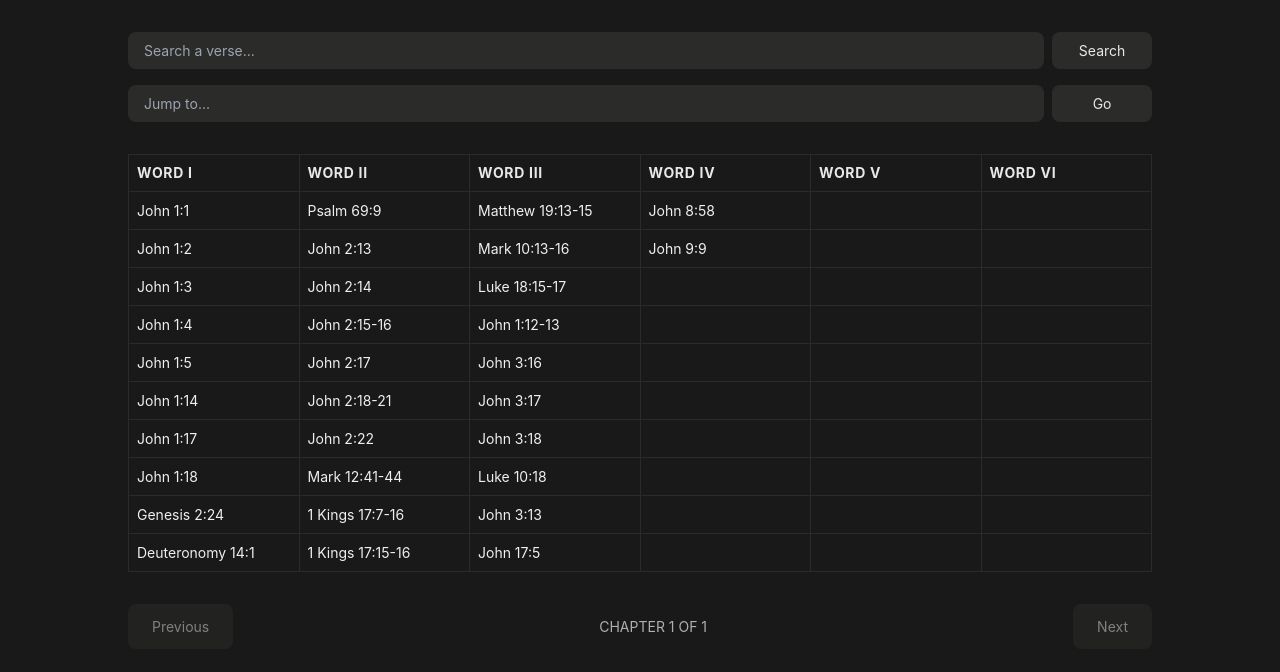
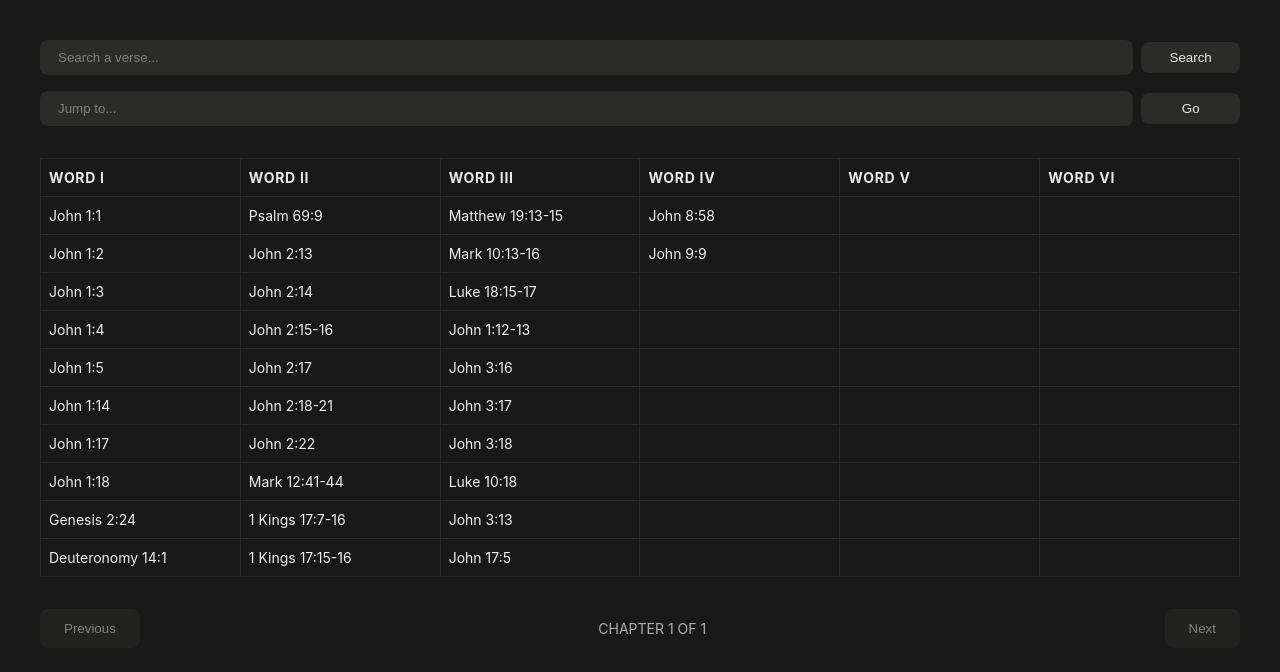
Before and after one commit to trinitarianbeliever/DailyBible, a plain HTML site: page index.html in a window 1280 px wide. Drawn offline with nearby package versions, Linux system fonts and the light colour scheme.

Commit message:
removed the tailwind css

```diff
--- a/index.html
+++ b/index.html
@@ -4,60 +4,60 @@
     <meta charset="UTF-8">
     <meta name="viewport" content="width=device-width, initial-scale=1.0">
     <title>Daily Bible Verses</title>
-    <!-- Load Tailwind CSS -->
-    <script src="https://cdn.tailwindcss.com"></script>
     <!-- Link to external CSS file -->
     <link rel="stylesheet" href="styles.css">
 </head>
-<body class="p-8">
+<body>
+    <div class="main-container">
         <!-- Verse Search input and button -->
-    <div class="flex items-center justify-center mb-4 mx-auto max-w-5xl w-full">
-        <input type="text" id="verseSearchInput" placeholder="Search a verse..." class="w-full px-4 py-2 bg-[rgb(43,43,42)] text-white rounded-lg text-left focus:outline-none focus:ring-2 focus:ring-[rgb(232,232,232)] placeholder-gray-400">
-        <button id="verseSearchBtn" class="bg-[rgb(43,43,42)] text-[rgb(232,232,232)] w-28 py-2 rounded-lg hover:bg-gray-700 transition-colors duration-200 ml-2">
+        <div class="input-group search-group">
+            <input type="text" id="verseSearchInput" placeholder="Search a verse..." class="search-input">
+            <button id="verseSearchBtn" class="search-button">
                 Search
             </button>
         </div>
 
         <!-- Jump to Chapter input and button -->
-    <div class="flex items-center justify-center mb-8 mx-auto max-w-5xl w-full">
-        <input type="number" id="chapterInput" placeholder="Jump to..." class="w-full px-4 py-2 bg-[rgb(43,43,42)] text-white rounded-lg text-left focus:outline-none focus:ring-2 focus:ring-[rgb(232,232,232)] placeholder-gray-400">
-        <button id="jumpBtn" class="bg-[rgb(43,43,42)] text-[rgb(232,232,232)] w-28 py-2 rounded-lg hover:bg-gray-700 transition-colors duration-200 ml-2">
+        <div class="input-group jump-group">
+            <input type="number" id="chapterInput" placeholder="Jump to..." class="search-input">
+            <button id="jumpBtn" class="search-button">
                 Go
             </button>
         </div>
 
         <!-- Search Result Message -->
-    <div id="searchMessage" class="text-center text-red-500 mb-4 hidden">Verse not found.</div>
+        <div id="searchMessage" class="search-message hidden">Verse not found.</div>
 
         <!-- Main Table Container -->
-    <div id="mainTableContainer" class="overflow-x-auto mx-auto max-w-5xl">
-        <table class="min-w-full border border-[rgb(43,43,42)] rounded-lg table-fixed">
-            <thead class="bg-[#191919]">
+        <div id="mainTableContainer" class="table-container">
+            <table class="verse-table">
+                <thead>
                     <tr>
-                    <th scope="col" class="w-[calc(100%/6)] px-2 py-2 text-left text-sm font-bold uppercase tracking-wider rounded-tl-lg border-b border-r border-[rgb(43,43,42)] text-[rgb(232,232,232)]">WORD I</th>
-                    <th scope="col" class="w-[calc(100%/6)] px-2 py-2 text-left text-sm font-bold uppercase tracking-wider border-b border-r border-[rgb(43,43,42)] text-[rgb(232,232,232)]">WORD II</th>
-                    <th scope="col" class="w-[calc(100%/6)] px-2 py-2 text-left text-sm font-bold uppercase tracking-wider border-b border-r border-[rgb(43,43,42)] text-[rgb(232,232,232)]">WORD III</th>
-                    <th scope="col" class="w-[calc(100%/6)] px-2 py-2 text-left text-sm font-bold uppercase tracking-wider border-b border-r border-[rgb(43,43,42)] text-[rgb(232,232,232)]">WORD IV</th>
-                    <th scope="col" class="w-[calc(100%/6)] px-2 py-2 text-left text-sm font-bold uppercase tracking-wider border-b border-r border-[rgb(43,43,42)] text-[rgb(232,232,232)]">WORD V</th>
-                    <th scope="col" class="w-[calc(100%/6)] px-2 py-2 text-left text-sm font-bold uppercase tracking-wider rounded-tr-lg border-b border-[rgb(43,43,42)] text-[rgb(232,232,232)]">WORD VI</th>
+                        <th scope="col" class="table-header">WORD I</th>
+                        <th scope="col" class="table-header">WORD II</th>
+                        <th scope="col" class="table-header">WORD III</th>
+                        <th scope="col" class="table-header">WORD IV</th>
+                        <th scope="col" class="table-header">WORD V</th>
+                        <th scope="col" class="table-header">WORD VI</th>
                     </tr>
                 </thead>
-            <tbody id="verseTableBody" class="bg-[#191919]">
+                <tbody id="verseTableBody" class="table-body">
                 </tbody>
             </table>
         </div>
 
         <!-- Navigation and Page Counter -->
-    <div id="navigationContainer" class="flex items-center justify-between mt-8 max-w-5xl mx-auto">
-        <button id="prevBtn" class="bg-[rgb(43,43,42)] text-[rgb(232,232,232)] px-6 py-3 rounded-lg hover:bg-gray-700 transition-colors duration-200">
+        <div id="navigationContainer" class="navigation-container">
+            <button id="prevBtn" class="nav-button">
                 Previous
             </button>
 
-        <span id="pageCounter" class="text-sm opacity-70"></span>
+            <span id="pageCounter" class="page-counter"></span>
 
-        <button id="nextBtn" class="bg-[rgb(43,43,42)] text-[rgb(232,232,232)] px-6 py-3 rounded-lg hover:bg-gray-700 transition-colors duration-200">
+            <button id="nextBtn" class="nav-button">
                 Next
             </button>
+        </div>
     </div>
 
     <!-- Link to external JavaScript file -->
--- a/script.js
+++ b/script.js
@@ -53,7 +53,8 @@ function renderTable(pageIndex) {
         const row = document.createElement('tr');
         rowData.forEach(cellData => {
             const cell = document.createElement('td');
-            cell.className = 'w-[calc(100%/6)] px-2 py-2 border-b border-r border-[rgb(43,43,42)] break-words';
+            // Use the new CSS class for styling
+            cell.className = 'verse-cell';
             cell.textContent = cellData;
             row.appendChild(cell);
         });
@@ -81,20 +82,9 @@ function highlightVerse(searchTerm) {
  * Disables 'Previous' on the first page and 'Next' on the last page.
  */
 function updateButtons() {
+    // The disabled property handles the styling via CSS, no need to add/remove classes
     prevBtn.disabled = (currentPage === 0);
     nextBtn.disabled = (currentPage === allVerses.length - 1);
-
-    // Apply Tailwind classes for disabled state
-    if (prevBtn.disabled) {
-        prevBtn.classList.add('opacity-50', 'cursor-not-allowed');
-    } else {
-        prevBtn.classList.remove('opacity-50', 'cursor-not-allowed');
-    }
-    if (nextBtn.disabled) {
-        nextBtn.classList.add('opacity-50', 'cursor-not-allowed');
-    } else {
-        nextBtn.classList.remove('opacity-50', 'cursor-not-allowed');
-    }
 }
 
 /**
--- a/styles.css
+++ b/styles.css
@@ -4,6 +4,7 @@ body {
     font-size: 14px;
     color: rgb(240, 239, 237);
     line-height: 1.5;
+    padding: 2rem;
 }
 
 /* Hide the up and down arrows on number input for WebKit browsers */
@@ -18,8 +19,152 @@ input[type=number] {
     -moz-appearance: textfield;
 }
 
+.main-container {
+    max-width: 80rem; /* Equivalent of Tailwind's max-w-5xl */
+    margin: 0 auto;
+}
+
+.input-group {
+    display: flex;
+    align-items: center;
+    justify-content: center;
+    width: 100%;
+}
+
+.search-group {
+    margin-bottom: 1rem;
+}
+
+.jump-group {
+    margin-bottom: 2rem;
+}
+
+.search-input {
+    width: 100%;
+    padding: 0.5rem 1rem;
+    background-color: rgb(43, 43, 42);
+    color: white;
+    border-radius: 0.5rem;
+    text-align: left;
+    outline: none;
+    border: 2px solid transparent;
+}
+
+.search-input::placeholder {
+    color: gray;
+    opacity: 1;
+}
+
+.search-input:focus {
+    border-color: rgb(232, 232, 232);
+    box-shadow: 0 0 0 2px rgb(232, 232, 232);
+}
+
+.search-button {
+    background-color: rgb(43, 43, 42);
+    color: rgb(232, 232, 232);
+    width: 7rem; /* Equivalent of Tailwind's w-28 */
+    padding: 0.5rem 0;
+    border-radius: 0.5rem;
+    transition: background-color 0.2s;
+    margin-left: 0.5rem;
+    border: none;
+    cursor: pointer;
+}
+
+.search-button:hover {
+    background-color: rgb(75, 85, 99);
+}
+
+.search-message {
+    text-align: center;
+    color: rgb(239, 68, 68);
+    margin-bottom: 1rem;
+}
+
+.hidden {
+    display: none;
+}
+
+.table-container {
+    overflow-x: auto;
+}
+
+.verse-table {
+    min-width: 100%;
+    border-collapse: collapse;
+    border: 1px solid rgb(43, 43, 42);
+    border-radius: 0.5rem;
+    table-layout: fixed;
+}
+
+.table-header {
+    width: calc(100% / 6);
+    padding: 0.5rem 0.5rem;
+    text-align: left;
+    font-size: 0.875rem;
+    font-weight: bold;
+    text-transform: uppercase;
+    letter-spacing: 0.05em;
+    border-bottom: 1px solid rgb(43, 43, 42);
+    border-right: 1px solid rgb(43, 43, 42);
+    color: rgb(232, 232, 232);
+    background-color: #191919;
+}
+
+.table-header:last-child {
+    border-right: none;
+}
+
+.table-body {
+    background-color: #191919;
+}
+
+.verse-cell {
+    width: calc(100% / 6);
+    padding: 0.5rem 0.5rem;
+    border-bottom: 1px solid rgb(43, 43, 42);
+    border-right: 1px solid rgb(43, 43, 42);
+    word-break: break-all;
+}
+
+.verse-cell:last-child {
+    border-right: none;
+}
+
 .highlighted-verse {
     background-color: rgb(232, 232, 232);
     color: black;
     font-weight: bold;
 }
+
+.navigation-container {
+    display: flex;
+    align-items: center;
+    justify-content: space-between;
+    margin-top: 2rem;
+}
+
+.nav-button {
+    background-color: rgb(43, 43, 42);
+    color: rgb(232, 232, 232);
+    padding: 0.75rem 1.5rem;
+    border-radius: 0.5rem;
+    transition: background-color 0.2s;
+    border: none;
+    cursor: pointer;
+}
+
+.nav-button:hover {
+    background-color: rgb(75, 85, 99);
+}
+
+.nav-button:disabled {
+    opacity: 0.5;
+    cursor: not-allowed;
+}
+
+.page-counter {
+    font-size: 0.875rem;
+    opacity: 0.7;
+}
```
Lines whose indentation alone changed are shown as unchanged.
